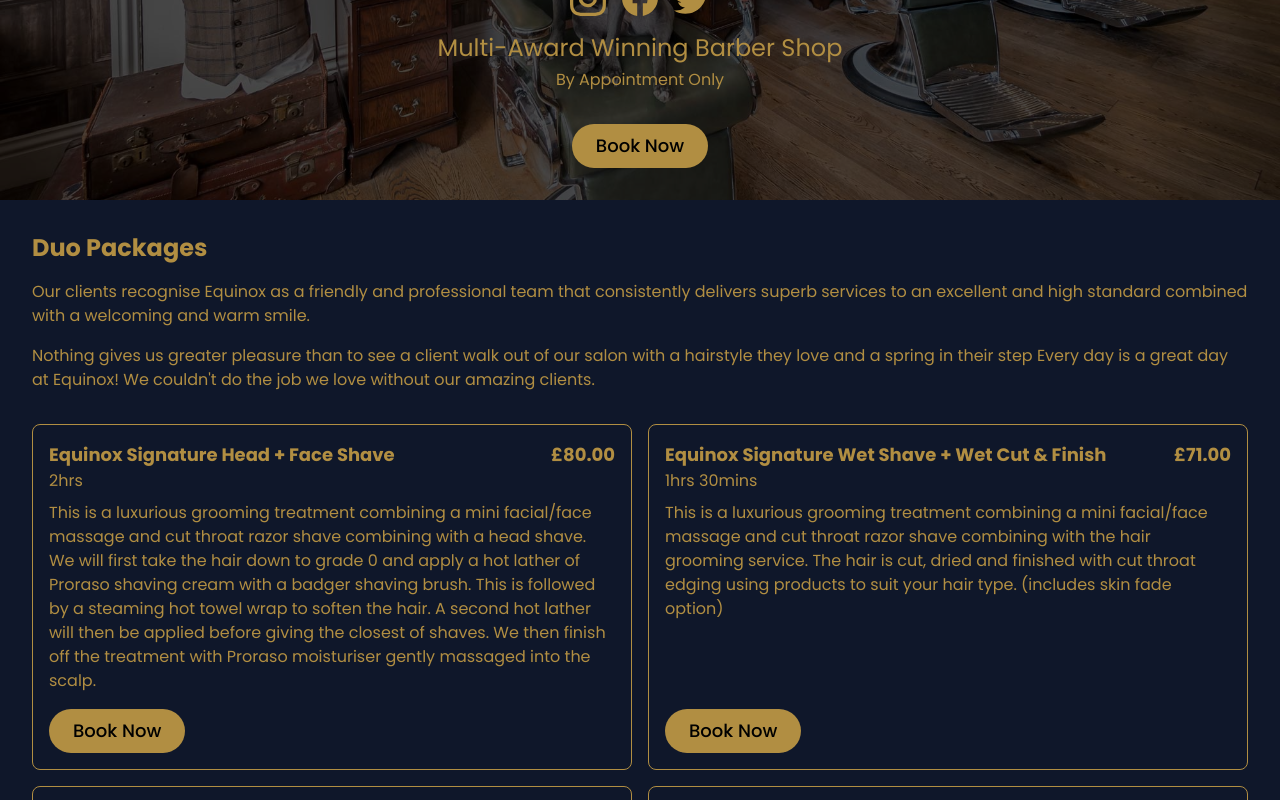
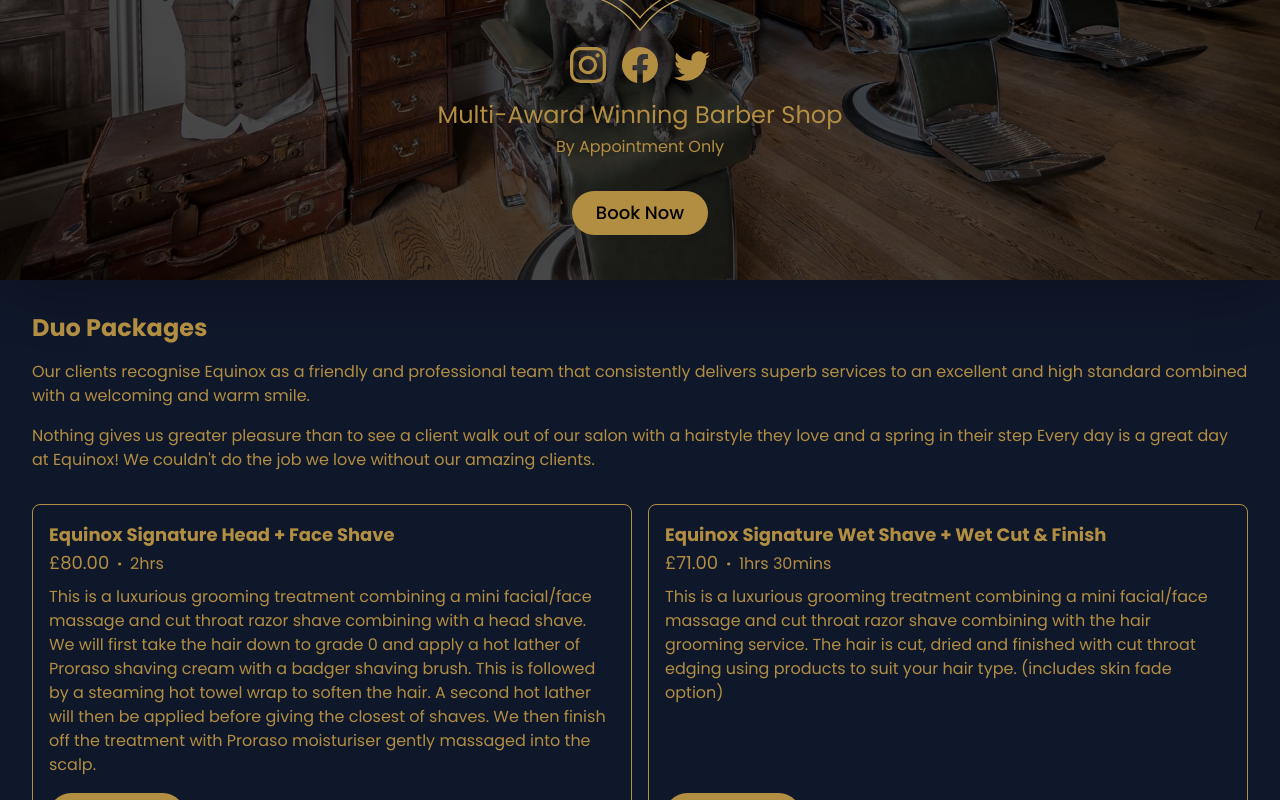
Before and after one commit to benpaullamb/equinox, a React (Create React App) app: page /duo-packages in a window 1280 px wide. Shown: the part 520-1320 px from the top of the page. Built offline with nearby package versions, Linux system fonts and the light colour scheme.

Commit message:
chore: small adjustments

```diff
--- a/src/components/Banner.jsx
+++ b/src/components/Banner.jsx
@@ -4,7 +4,7 @@
 
 export default function Banner({ background, bgClassName = '' }) {
   return (
-    <header className="h-[80vh] md:h-[90vh]">
+    <header className="h-[100vh] shadow-2xl">
       <div style={{ backgroundImage: `url("${background}")` }} className={`${bgClassName} h-full bg-cover`}>
         <div className="h-full p-8 pt-20 flex flex-col justify-center items-center bg-black/70">
           <img src={logoImage} className="min-h-0" alt="Equinox Logo" />
--- a/src/components/BookButton.jsx
+++ b/src/components/BookButton.jsx
@@ -4,7 +4,7 @@
       href="https://equinox.schedulista.com/"
       target="_blank"
       rel="noreferrer"
-      className={`${className} px-6 py-2 inline-flex items-center bg-gold-500 hover:bg-gold-700 active:bg-gold-800 rounded-3xl text-black text-lg font-medium`}
+      className={`${className} px-6 py-2 text-center bg-gold-500 hover:bg-gold-700 active:bg-gold-800 rounded-3xl text-black text-lg font-medium`}
       {...anchorProps}>
       Book Now
     </a>
--- a/src/components/Service.jsx
+++ b/src/components/Service.jsx
@@ -19,14 +19,19 @@
   return (
     <div className="p-4 flex flex-col justify-between border border-gold-500 rounded-lg">
       <div>
-        <div className="flex justify-between">
-          <span className="mr-4 text-lg capitalize font-bold">{name}</span>
-          <span className="text-lg font-bold">£{formatPrice(price)}</span>
+        <span className="block text-lg capitalize font-bold">{name}</span>
+        <div>
+          <span className="text-lg">£{formatPrice(price)}</span>
+          {duration && (
+            <>
+              <span className="mx-2 font-bold">&middot;</span>
+              <span>{formatDuration(duration)}</span>
+            </>
+          )}
         </div>
-        {duration && <span className="block">{formatDuration(duration)}</span>}
         <p className="mt-2">{description}</p>
       </div>
-      <BookButton className="w-fit mt-4" />
+      <BookButton className="w-full md:w-fit mt-4" />
     </div>
   );
 }
--- a/src/services.json
+++ b/src/services.json
@@ -31,8 +31,9 @@
   "shaves": [
     {
       "name": "Equinox Signature Acumen Wet Shave",
-      "description": "Duration: 45-mins. Please note that treatment times given here are approximations only. Treatments may be subject to change depending on skin type. This is a luxurious grooming treatment combining a mini facial/face massage and cut throat razor shave.",
-      "price": 46
+      "description": "Please note that treatment times given here are approximations only. Treatments may be subject to change depending on skin type. This is a luxurious grooming treatment combining a mini facial/face massage and cut throat razor shave.",
+      "price": 46,
+      "duration": 45
     },
     {
       "name": "Traditional Wet Head Shave",
```
